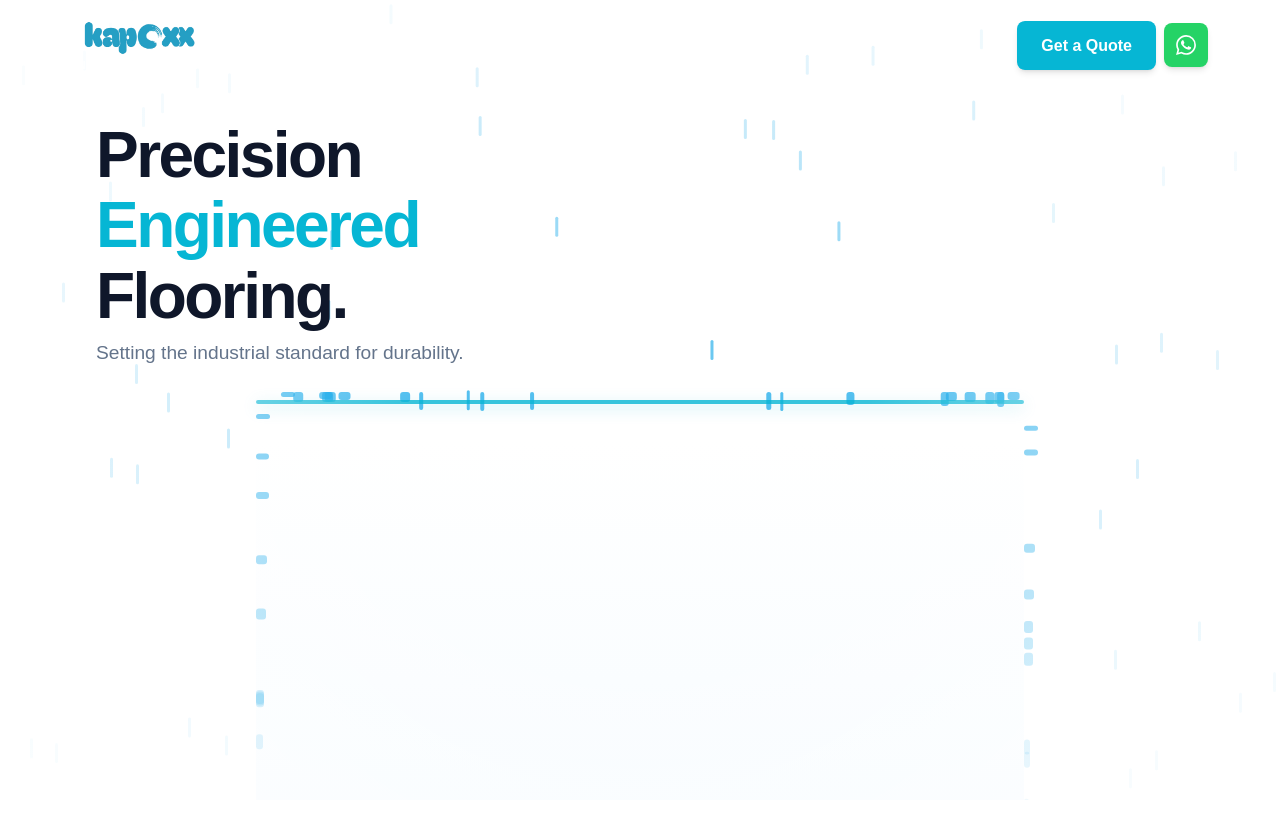
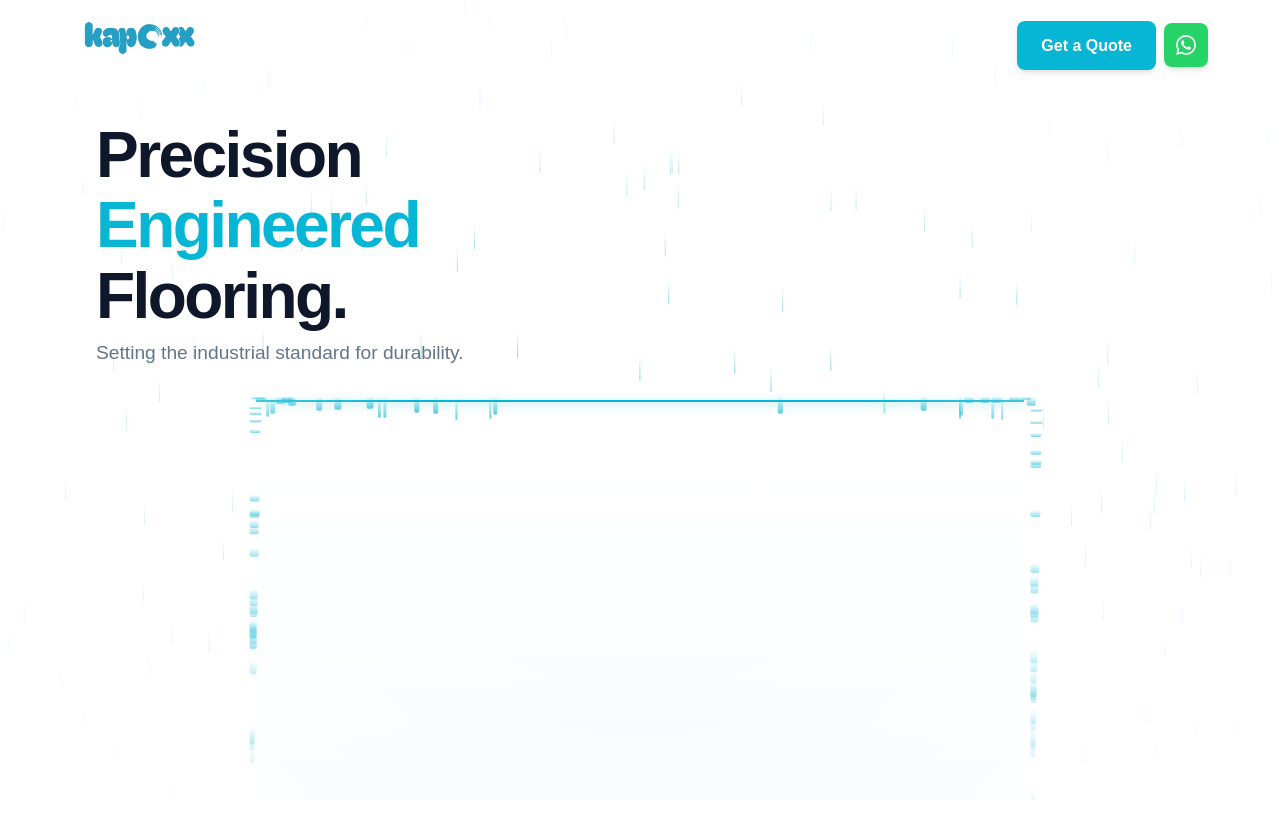
Before and after one commit to NIZAMMAC/kapoxx, a React (Vite) app: page / in a window 1280 px wide. Shown: the top 838 px of the page. Built offline with nearby package versions, Linux system fonts and the light colour scheme.

Commit message:
Update collision physics to look like highly realistic fast heavy rain

```diff
--- a/src/components/AnimatedHeroBackground.jsx
+++ b/src/components/AnimatedHeroBackground.jsx
@@ -1,83 +1,70 @@
 import { motion } from 'framer-motion';
 
 export default function AnimatedHeroBackground() {
-    // Generate droplets that hit the line
-    const blockedDrops = Array.from({ length: 60 });
-
-    // Generate droplets that fall freely on the left and right sides
-    const freeDropsLeft = Array.from({ length: 20 });
-    const freeDropsRight = Array.from({ length: 20 });
+    // Generate many raindrops for realistic "heavy rain"
+    const blockedDrops = Array.from({ length: 150 });
+    const freeDropsLeft = Array.from({ length: 40 });
+    const freeDropsRight = Array.from({ length: 40 });
 
     return (
         <div style={{ position: 'absolute', top: 0, left: 0, width: '100%', height: '100%', overflow: 'hidden', zIndex: 0, backgroundColor: '#ffffff' }}>
 
-            {/* The single blocking line (Waterproofing barrier) */}
+            {/* The single blocking line (Waterproof membrane) */}
             <div style={{
                 position: 'absolute',
                 top: '50vh',
                 left: '20vw',
                 width: '60vw',
-                height: '4px',
-                backgroundColor: 'rgba(6, 182, 212, 0.8)',
-                borderRadius: '4px',
-                boxShadow: '0 4px 15px rgba(6, 182, 212, 0.3)',
+                height: '2px',
+                backgroundColor: 'rgba(6, 182, 212, 1)',
+                boxShadow: '0 2px 10px rgba(6, 182, 212, 0.6)',
                 zIndex: 3
             }}></div>
 
-            {/* Dry Zone underneath the line (Pure white to signify no water penetrates) */}
-            <div style={{
-                position: 'absolute',
-                top: '50vh',
-                left: '20vw',
-                width: '60vw',
-                height: '50vh',
-                background: 'linear-gradient(to bottom, rgba(255, 255, 255, 1) 10%, rgba(240, 249, 255, 0.5) 100%)',
-                zIndex: 1
-            }}></div>
-
-            {/* Droplets Layer */}
             <div style={{ position: 'absolute', top: 0, left: 0, width: '100%', height: '100%', zIndex: 2 }}>
 
-                {/* Blocked Droplets (Hit the line, slide sideways, drop off) */}
+                {/* Blocked Droplets (Hit the line, slide sideways extremely fast, drop off) */}
                 {blockedDrops.map((_, i) => {
-                    const startX = 22 + Math.random() * 56; // Starts above the line (22vw to 78vw)
+                    const startX = 20 + Math.random() * 60; // Starts precisely above the line (20vw to 80vw)
 
-                    // Decide which way the water slides (left if left of center, right if right of center)
+                    // Left half slides left, right half slides right
                     const isLeft = startX < 50;
-                    const edgeX = isLeft ? 20 : 80;
+                    const edgeX = isLeft ? 19.5 : 80.5;
 
-                    // Timings:
-                    // 0% - start falling
-                    // 40% - hit the line
-                    // 70% - reached the edge sliding sideways
-                    // 100% - fell off the screen
-                    const duration = 2 + Math.random() * 1.5;
-                    const delay = Math.random() * 5;
+                    // Rain falls very fast to look realistic
+                    const fallDuration = 0.3 + Math.random() * 0.2;
+                    const slideDuration = 0.15 + Math.random() * 0.15; // Fast sideways squish/slide
+                    const dropDuration = 0.3 + Math.random() * 0.2;
+                    const totalDuration = fallDuration + slideDuration + dropDuration;
+
+                    // Calculate exact keyframe percentages
+                    const t1 = fallDuration / totalDuration;
+                    const t2 = (fallDuration + slideDuration) / totalDuration;
 
                     return (
                         <motion.div
                             key={`blocked-${i}`}
                             animate={{
-                                y: ['-5vh', '49vh', '49vh', '110vh'],
+                                y: ['-10vh', '49.6vh', '49.6vh', '110vh'],
                                 x: [`${startX}vw`, `${startX}vw`, `${edgeX}vw`, `${edgeX}vw`],
-                                opacity: [0, 1, 1, 0],
-                                // When sliding sideways, we can make it look like a horizontal streak, then back to vertical when falling
-                                height: ['20px', '20px', '4px', '20px'],
-                                width: ['3px', '3px', '15px', '3px']
+                                opacity: [0, 0.7, 0.9, 0],
+                                // Rain teardrop -> Squished horizontal water -> Rain teardrop
+                                height: ['25px', '25px', '2px', '25px'],
+                                width: ['1px', '1px', '12px', '2px']
                             }}
                             transition={{
-                                duration,
+                                duration: totalDuration,
                                 repeat: Infinity,
                                 ease: "linear",
-                                delay,
-                                times: [0, 0.4, 0.7, 1] // Matches the 4 keyframes exactly
+                                delay: Math.random() * 2, // Stagger them
+                                times: [0, t1, t2, 1]
                             }}
                             style={{
                                 position: 'absolute',
                                 top: 0,
                                 left: 0,
-                                backgroundColor: 'rgba(14, 165, 233, 0.7)',
-                                borderRadius: '3px'
+                                background: 'linear-gradient(to bottom, transparent, rgba(6, 182, 212, 0.9))',
+                                borderRadius: '2px'
                             }}
                         />
                     );
@@ -88,23 +75,23 @@ export default function AnimatedHeroBackground() {
                     <motion.div
                         key={`free-l-${i}`}
                         animate={{
-                            y: ['-5vh', '110vh'],
+                            y: ['-10vh', '110vh'],
                             opacity: [0, 0.6, 0]
                         }}
                         transition={{
-                            duration: 1 + Math.random(),
+                            duration: 0.5 + Math.random() * 0.3, // Fast falling
                             repeat: Infinity,
                             ease: "linear",
-                            delay: Math.random() * 3
+                            delay: Math.random() * 2
                         }}
                         style={{
                             position: 'absolute',
-                            left: `${Math.random() * 18}vw`,
+                            left: `${Math.random() * 19.5}vw`,
                             top: 0,
-                            width: '3px',
-                            height: '20px',
-                            backgroundColor: 'rgba(14, 165, 233, 0.5)',
-                            borderRadius: '3px'
+                            width: '1px',
+                            height: '25px',
+                            background: 'linear-gradient(to bottom, transparent, rgba(6, 182, 212, 0.6))',
+                            borderRadius: '1px'
                         }}
                     />
                 ))}
@@ -114,27 +101,38 @@ export default function AnimatedHeroBackground() {
                     <motion.div
                         key={`free-r-${i}`}
                         animate={{
-                            y: ['-5vh', '110vh'],
+                            y: ['-10vh', '110vh'],
                             opacity: [0, 0.6, 0]
                         }}
                         transition={{
-                            duration: 1 + Math.random(),
+                            duration: 0.5 + Math.random() * 0.3, // Fast falling
                             repeat: Infinity,
                             ease: "linear",
-                            delay: Math.random() * 3
+                            delay: Math.random() * 2
                         }}
                         style={{
                             position: 'absolute',
-                            left: `${82 + Math.random() * 18}vw`,
+                            left: `${80.5 + Math.random() * 19.5}vw`,
                             top: 0,
-                            width: '3px',
-                            height: '20px',
-                            backgroundColor: 'rgba(14, 165, 233, 0.5)',
-                            borderRadius: '3px'
+                            width: '1px',
+                            height: '25px',
+                            background: 'linear-gradient(to bottom, transparent, rgba(6, 182, 212, 0.6))',
+                            borderRadius: '1px'
                         }}
                     />
                 ))}
             </div>
+
+            {/* Faint blue background underneath to show the "dry zone" vs the background */}
+            <div style={{
+                position: 'absolute',
+                top: '50vh',
+                left: '20vw',
+                width: '60vw',
+                height: '50vh',
+                background: 'linear-gradient(to bottom, #ffffff 20%, rgba(240, 249, 255, 0.6) 100%)',
+                zIndex: 1
+            }}></div>
         </div>
     );
 }
```
